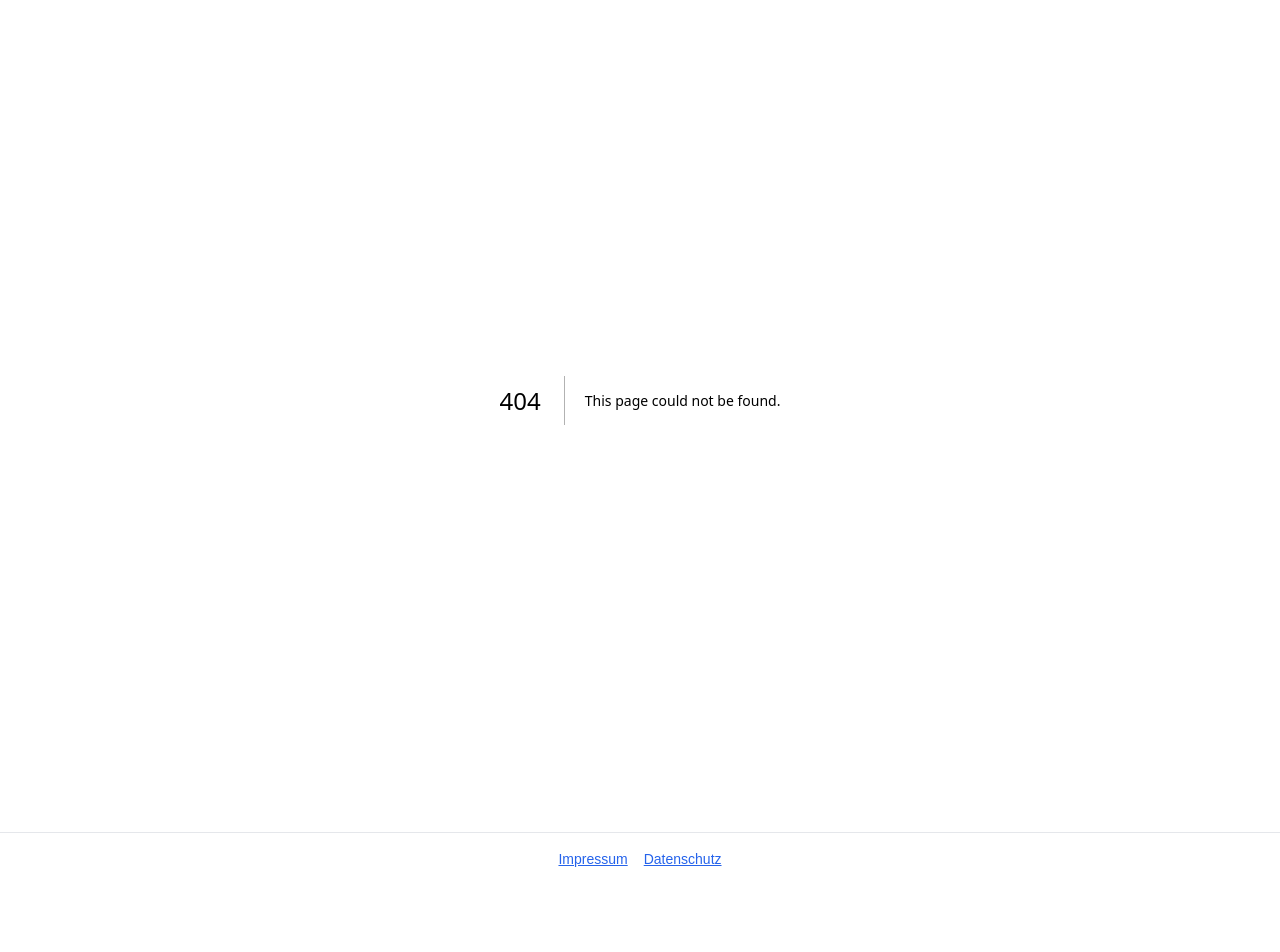
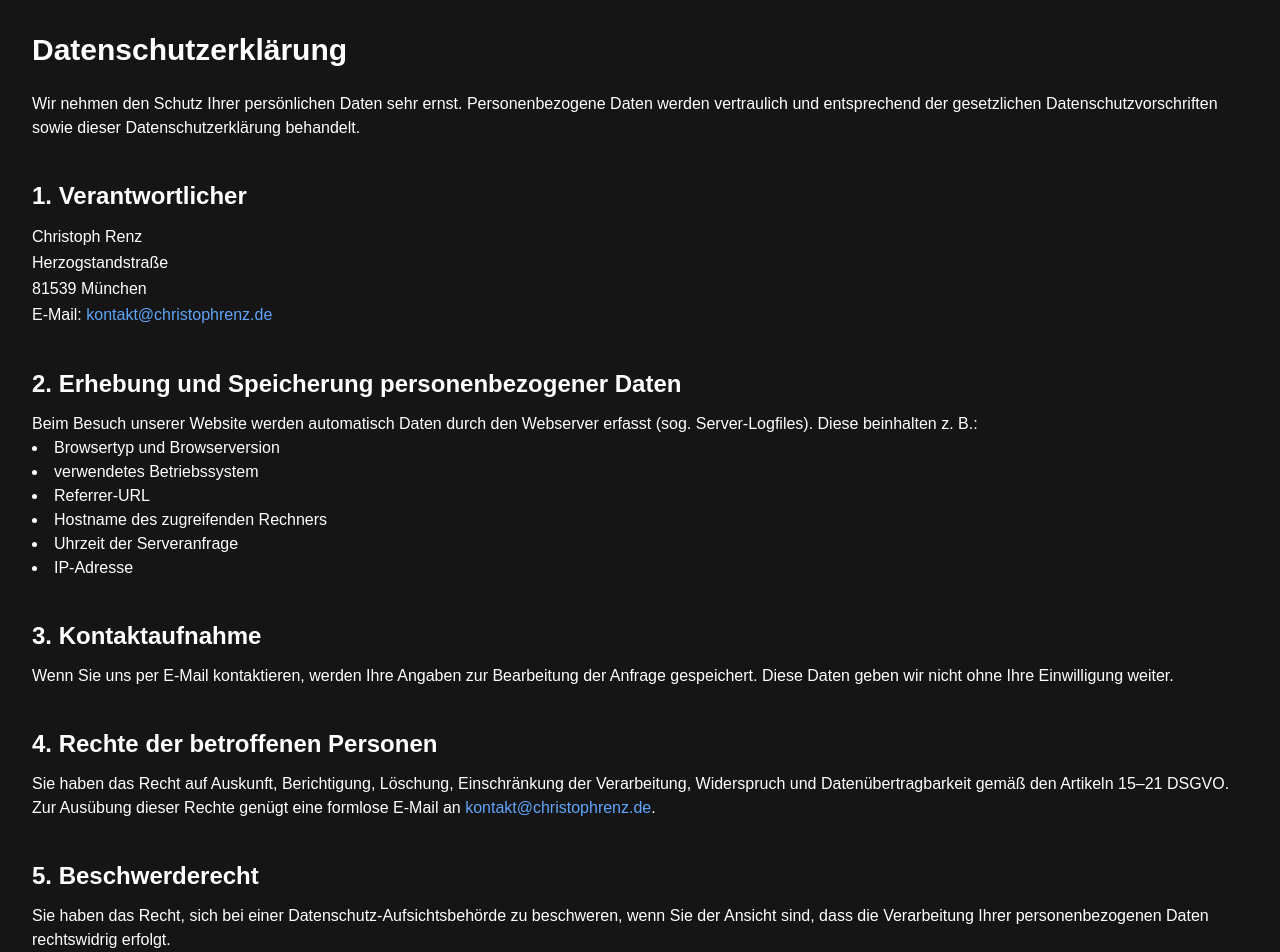
Before and after one commit to CRzneR/Website, a Next.js app: page /datenschutz in a window 1280 px wide. Before the commit this address had no page. Shown: the top 952 px of the page. Before the commit the page ends 885 px from the top, so only its background shows below. Built offline with nearby package versions, Linux system fonts and the light colour scheme.

Commit message:
new footer

```diff
--- a/src/app/datenschutz/datenschutz.tsx
+++ b/src/app/datenschutz/page.tsx
@@ -1,17 +1,19 @@
+import Link from "next/link";
+
 export default function DatenschutzPage() {
   return (
-    <main className="p-8">
-      <h1 className="text-2xl font-bold mb-4">Datenschutzerklärung</h1>
+    <main className="min-h-screen bg-[#151515] text-white p-8">
+      <h1 className="text-3xl font-bold mb-6">Datenschutzerklärung</h1>
 
-      <p>
+      <p className="mb-4">
         Wir nehmen den Schutz Ihrer persönlichen Daten sehr ernst.
         Personenbezogene Daten werden vertraulich und entsprechend der
         gesetzlichen Datenschutzvorschriften sowie dieser Datenschutzerklärung
         behandelt.
       </p>
 
-      <h2 className="text-xl font-semibold mt-6 mb-2">1. Verantwortlicher</h2>
-      <p>
+      <h2 className="text-2xl font-semibold mt-10 mb-3">1. Verantwortlicher</h2>
+      <p className="leading-relaxed">
         Christoph Renz
         <br />
         Herzogstandstraße
@@ -21,20 +23,20 @@ export default function DatenschutzPage() {
         E-Mail:{" "}
         <a
           href="mailto:kontakt@christophrenz.de"
-          className="text-blue-600 underline"
+          className="text-blue-400 hover:underline"
         >
           kontakt@christophrenz.de
         </a>
       </p>
 
-      <h2 className="text-xl font-semibold mt-6 mb-2">
+      <h2 className="text-2xl font-semibold mt-10 mb-3">
         2. Erhebung und Speicherung personenbezogener Daten
       </h2>
       <p>
         Beim Besuch unserer Website werden automatisch Daten durch den Webserver
         erfasst (sog. Server-Logfiles). Diese beinhalten z. B.:
       </p>
-      <ul className="list-disc list-inside">
+      <ul className="list-disc list-inside mb-4">
         <li>Browsertyp und Browserversion</li>
         <li>verwendetes Betriebssystem</li>
         <li>Referrer-URL</li>
@@ -43,14 +45,14 @@ export default function DatenschutzPage() {
         <li>IP-Adresse</li>
       </ul>
 
-      <h2 className="text-xl font-semibold mt-6 mb-2">3. Kontaktaufnahme</h2>
+      <h2 className="text-2xl font-semibold mt-10 mb-3">3. Kontaktaufnahme</h2>
       <p>
         Wenn Sie uns per E-Mail kontaktieren, werden Ihre Angaben zur
         Bearbeitung der Anfrage gespeichert. Diese Daten geben wir nicht ohne
         Ihre Einwilligung weiter.
       </p>
 
-      <h2 className="text-xl font-semibold mt-6 mb-2">
+      <h2 className="text-2xl font-semibold mt-10 mb-3">
         4. Rechte der betroffenen Personen
       </h2>
       <p>
@@ -60,19 +62,29 @@ export default function DatenschutzPage() {
         E-Mail an{" "}
         <a
           href="mailto:kontakt@christophrenz.de"
-          className="text-blue-600 underline"
+          className="text-blue-400 hover:underline"
         >
           kontakt@christophrenz.de
         </a>
         .
       </p>
 
-      <h2 className="text-xl font-semibold mt-6 mb-2">5. Beschwerderecht</h2>
+      <h2 className="text-2xl font-semibold mt-10 mb-3">5. Beschwerderecht</h2>
       <p>
         Sie haben das Recht, sich bei einer Datenschutz-Aufsichtsbehörde zu
         beschweren, wenn Sie der Ansicht sind, dass die Verarbeitung Ihrer
         personenbezogenen Daten rechtswidrig erfolgt.
       </p>
+
+      {/* Zurück-Button */}
+      <div className="mt-12">
+        <Link
+          href="/"
+          className="inline-block bg-blue-500 hover:bg-blue-600 text-white font-semibold px-6 py-3 rounded-lg transition"
+        >
+          ← Zurück zur Startseite
+        </Link>
+      </div>
     </main>
   );
 }
--- a/src/app/impressum/impressum.tsx
+++ /dev/null
@@ -1,36 +0,0 @@
-export default function ImpressumPage() {
-  return (
-    <main className="p-8">
-      <h1 className="text-2xl font-bold mb-4">Impressum</h1>
-      <p>Angaben gemäß § 5 TMG</p>
-      <p>
-        Christoph Renz
-        <br />
-        Herzogstandstraße
-        <br />
-        81539 München
-      </p>
-
-      <h2 className="text-xl font-semibold mt-6 mb-2">Kontakt</h2>
-      <p>
-        E-Mail:{" "}
-        <a
-          href="mailto:kontakt@christophrenz.de"
-          className="text-blue-600 underline"
-        >
-          kontakt@christophrenz.de
-        </a>
-      </p>
-
-      <h2 className="text-xl font-semibold mt-6 mb-2">Website</h2>
-      <p>
-        <a
-          href="https://www.christophrenz.de"
-          className="text-blue-600 underline"
-        >
-          www.christophrenz.de
-        </a>
-      </p>
-    </main>
-  );
-}
--- /dev/null
+++ b/src/app/impressum/page.tsx
@@ -0,0 +1,49 @@
+import Link from "next/link";
+
+export default function ImpressumPage() {
+  return (
+    <main className="min-h-screen bg-[#151515] text-white p-8">
+      <h1 className="text-3xl font-bold mb-6">Impressum</h1>
+
+      <p className="mb-4">Angaben gemäß § 5 TMG</p>
+      <p className="leading-relaxed">
+        Christoph Renz
+        <br />
+        Herzogstandstraße
+        <br />
+        81539 München
+      </p>
+
+      <h2 className="text-2xl font-semibold mt-10 mb-3">Kontakt</h2>
+      <p>
+        E-Mail:{" "}
+        <a
+          href="mailto:kontakt@christophrenz.de"
+          className="text-blue-400 hover:underline"
+        >
+          kontakt@christophrenz.de
+        </a>
+      </p>
+
+      <h2 className="text-2xl font-semibold mt-10 mb-3">Website</h2>
+      <p>
+        <a
+          href="https://www.christophrenz.de"
+          className="text-blue-400 hover:underline"
+        >
+          www.christophrenz.de
+        </a>
+      </p>
+
+      {/* Zurück-Button */}
+      <div className="mt-12">
+        <Link
+          href="/"
+          className="inline-block bg-blue-500 hover:bg-blue-600 text-white font-semibold px-6 py-3 rounded-lg transition"
+        >
+          ← Zurück zur Startseite
+        </Link>
+      </div>
+    </main>
+  );
+}
--- a/src/app/layout.tsx
+++ b/src/app/layout.tsx
@@ -97,11 +97,17 @@ export default function RootLayout({
       >
         {children}
         <Analytics />
-        <footer className="mt-8 p-4 border-t text-center text-sm space-x-4">
-          <Link href="/impressum" className="text-blue-600 underline">
+        <footer className=" p-6 bg-[#151515] text-gray-300 text-center text-sm space-x-6 border-t border-gray-700">
+          <Link
+            href="/impressum"
+            className="text-gray-300 hover:text-blue-400 transition-colors"
+          >
             Impressum
           </Link>
-          <Link href="/datenschutz" className="text-blue-600 underline">
+          <Link
+            href="/datenschutz"
+            className="text-gray-300 hover:text-blue-400 transition-colors"
+          >
             Datenschutz
           </Link>
         </footer>
```
